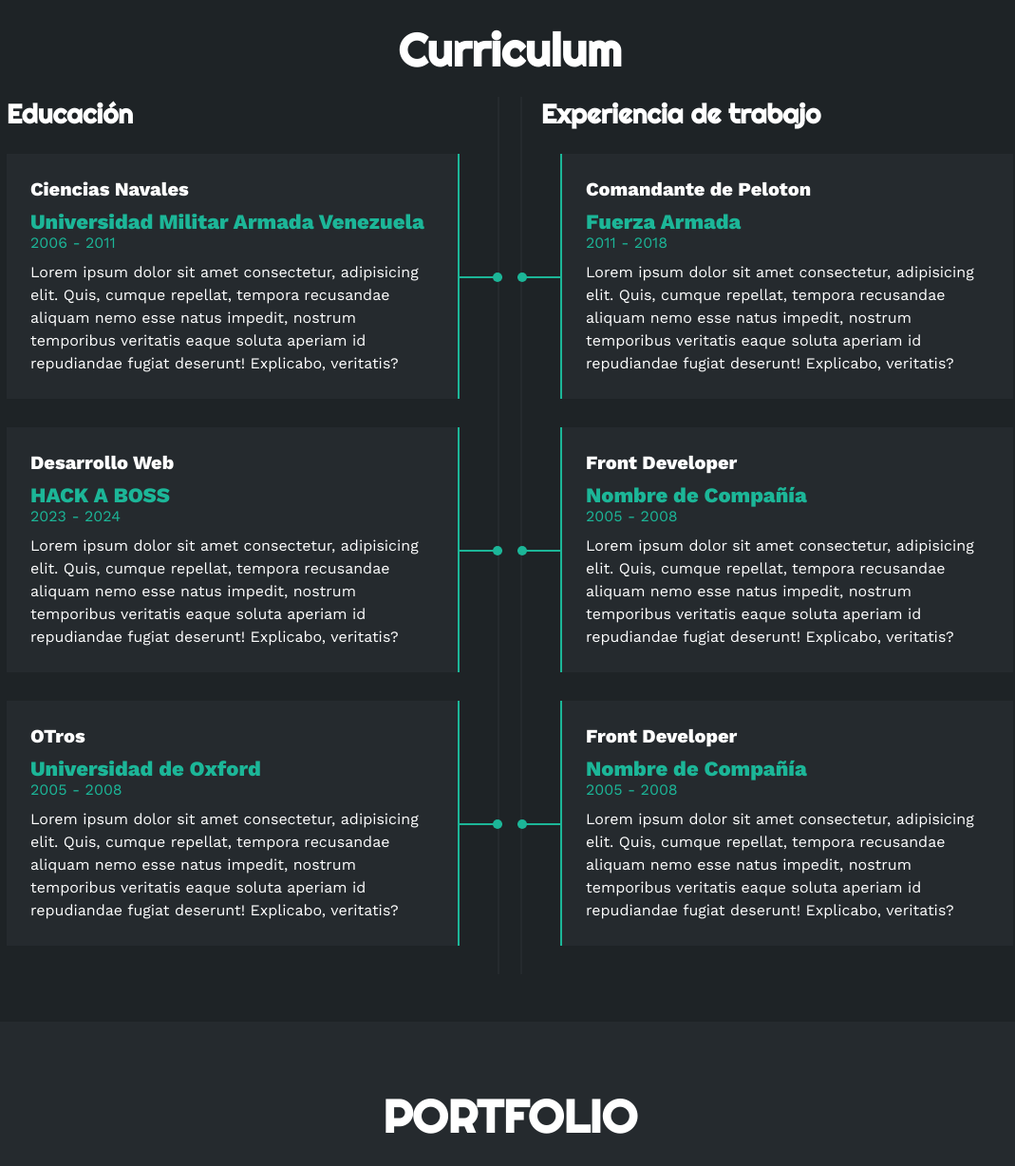
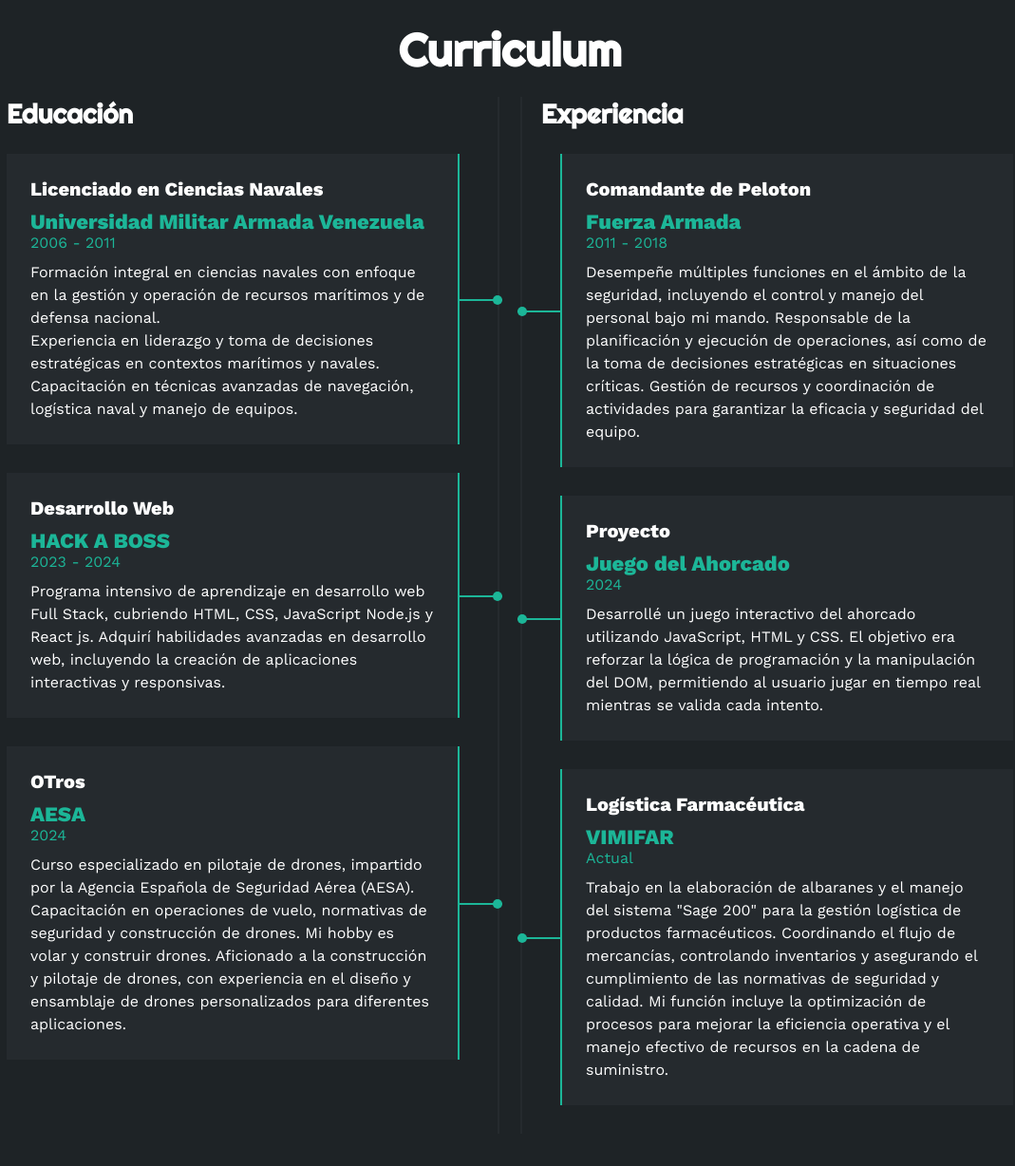
Before and after one commit to julio8781/portafolioJulio, a plain HTML site: page index.html in a window 1280 px wide. Shown: the part 2337-3565 px from the top of the page at 95% size, without its empty margins (103-1172 px from the left). Drawn offline with nearby package versions, Linux system fonts and the light colour scheme.

Commit message:
Add files via upload

```diff
--- /dev/null
+++ b/gracias.css
@@ -0,0 +1,47 @@
+body {
+    margin: 0;
+    padding: 0;
+    font-family: Arial, sans-serif;
+    background-color: #f0f0f0;
+    display: flex;
+    justify-content: center;
+    align-items: center;
+    height: 100vh;
+}
+
+.container {
+    text-align: center;
+    background-color: #ffffff;
+    padding: 40px;
+    border-radius: 10px;
+    box-shadow: 0 4px 8px rgba(160, 17, 17, 0.1);
+}
+
+h1 {
+    color: #000702;
+}
+
+p {
+    color: #666;
+    margin: 20px 0;
+}
+
+.gracias-image {
+    max-width: 30%;
+    height: auto;
+    margin: 20px 0;
+}
+
+a {
+    display: inline-block;
+    text-decoration: none;
+    color: #fff;
+    background-color: #007BFF;
+    padding: 10px 20px;
+    border-radius: 5px;
+    transition: background-color 0.3s ease;
+}
+
+a:hover {
+    background-color: #0056b3;
+}
--- a/index.html
+++ b/index.html
@@ -147,9 +147,10 @@
                 </div>
             </div>
             <button>
-                <a href="CV.pdf" download="CV.pdf">
-                Descargar CV <i class="fa-solid fa-download"></i>
+                <a href="CV.pdf" download="CV.pdf" class="btn-descargar">
+                    Descargar CV <i class="fa-solid fa-download"></i>
                 <span class="overlay"></span>
+                </a>
             </button>
         </div>
     </section>
@@ -259,10 +260,12 @@
                 <div class="col izquierda">
                     <h3>Educación</h3>
                     <div class="item izq">
-                        <h4>Ciencias Navales</h4>
+                        <h4>Licenciado en Ciencias Navales</h4>
                         <span class="casa">Universidad Militar Armada Venezuela</span>
                         <span class="fecha">2006 - 2011</span>
-                        <p>Lorem ipsum dolor sit amet consectetur, adipisicing elit. Quis, cumque repellat, tempora recusandae aliquam nemo esse natus impedit, nostrum temporibus veritatis eaque soluta aperiam id repudiandae fugiat deserunt! Explicabo, veritatis?</p>
+                        <p>Formación integral en ciencias navales con enfoque en la gestión y operación de recursos marítimos y de defensa nacional.
+                            <p> Experiencia en liderazgo y toma de decisiones estratégicas en contextos marítimos y navales.
+                                <p>      Capacitación en técnicas avanzadas de navegación, logística naval y manejo de equipos.</p>
                         <div class="conectori">
                             <div class="circuloi"></div>
                         </div>
@@ -271,16 +274,21 @@
                         <h4>Desarrollo Web</h4>
                         <span class="casa">HACK A BOSS</span>
                         <span class="fecha">2023 - 2024</span>
-                        <p>Lorem ipsum dolor sit amet consectetur, adipisicing elit. Quis, cumque repellat, tempora recusandae aliquam nemo esse natus impedit, nostrum temporibus veritatis eaque soluta aperiam id repudiandae fugiat deserunt! Explicabo, veritatis?</p>
+                        <p>Programa intensivo de aprendizaje en desarrollo web Full Stack, cubriendo HTML, CSS, JavaScript Node.js y React js. Adquirí habilidades avanzadas en desarrollo web, incluyendo la creación de aplicaciones interactivas y responsivas.</p>
                         <div class="conectori">
                             <div class="circuloi"></div>
                         </div>
                     </div>
                     <div class="item izq">
                         <h4>OTros</h4>
-                        <span class="casa">Universidad de Oxford</span>
-                        <span class="fecha">2005 - 2008</span>
-                        <p>Lorem ipsum dolor sit amet consectetur, adipisicing elit. Quis, cumque repellat, tempora recusandae aliquam nemo esse natus impedit, nostrum temporibus veritatis eaque soluta aperiam id repudiandae fugiat deserunt! Explicabo, veritatis?</p>
+                        <span class="casa">AESA</span>
+                        <span class="fecha">2024</span>
+                        <p>Curso especializado en pilotaje de drones, impartido por la Agencia Española de Seguridad Aérea (AESA). Capacitación en operaciones de vuelo, normativas de seguridad y construcción de drones.
+
+                            Mi hobby
+                            es volar y construir drones.
+
+                            Aficionado a la construcción y pilotaje de drones, con experiencia en el diseño y ensamblaje de drones personalizados para diferentes aplicaciones.</p>
                         <div class="conectori">
                             <div class="circuloi"></div>
                         </div>
@@ -288,30 +296,30 @@
                 </div>
 
                 <div class="col derecha">
-                    <h3>Experiencia de trabajo</h3>
+                    <h3>   Experiencia</h3>
                     <div class="item der">
                         <h4>Comandante de Peloton</h4>
                         <span class="casa">Fuerza Armada</span>
                         <span class="fecha">2011 - 2018</span>
-                        <p>Lorem ipsum dolor sit amet consectetur, adipisicing elit. Quis, cumque repellat, tempora recusandae aliquam nemo esse natus impedit, nostrum temporibus veritatis eaque soluta aperiam id repudiandae fugiat deserunt! Explicabo, veritatis?</p>
+                        <p>Desempeñe múltiples funciones en el ámbito de la seguridad, incluyendo el control y manejo del personal bajo mi mando. Responsable de la planificación y ejecución de operaciones, así como de la toma de decisiones estratégicas en situaciones críticas. Gestión de recursos y coordinación de actividades para garantizar la eficacia y seguridad del equipo.</p>
                         <div class="conectord">
                             <div class="circulod"></div>
                         </div>
                     </div>
                     <div class="item der">
-                        <h4>Front Developer</h4>
-                        <span class="casa">Nombre de Compañía</span>
-                        <span class="fecha">2005 - 2008</span>
-                        <p>Lorem ipsum dolor sit amet consectetur, adipisicing elit. Quis, cumque repellat, tempora recusandae aliquam nemo esse natus impedit, nostrum temporibus veritatis eaque soluta aperiam id repudiandae fugiat deserunt! Explicabo, veritatis?</p>
+                        <h4>Proyecto</h4>
+                        <span class="casa">Juego del Ahorcado</span>
+                        <span class="fecha">2024</span>
+                        <p>Desarrollé un juego interactivo del ahorcado utilizando JavaScript, HTML y CSS. El objetivo era reforzar la lógica de programación y la manipulación del DOM, permitiendo al usuario jugar en tiempo real mientras se valida cada intento.</p>
                         <div class="conectord">
                             <div class="circulod"></div>
                         </div>
                     </div>
                     <div class="item der">
-                        <h4>Front Developer</h4>
-                        <span class="casa">Nombre de Compañía</span>
-                        <span class="fecha">2005 - 2008</span>
-                        <p>Lorem ipsum dolor sit amet consectetur, adipisicing elit. Quis, cumque repellat, tempora recusandae aliquam nemo esse natus impedit, nostrum temporibus veritatis eaque soluta aperiam id repudiandae fugiat deserunt! Explicabo, veritatis?</p>
+                        <h4>Logística Farmacéutica</h4>
+                        <span class="casa">VIMIFAR</span>
+                        <span class="fecha">Actual</span>
+                        <p>Trabajo en la elaboración de albaranes y el manejo del sistema "Sage 200" para la gestión logística de productos farmacéuticos. Coordinando el flujo de mercancías, controlando inventarios y asegurando el cumplimiento de las normativas de seguridad y calidad. Mi función incluye la optimización de procesos para mejorar la eficiencia operativa y el manejo efectivo de recursos en la cadena de suministro.</p>
                         <div class="conectord">
                             <div class="circulod"></div>
                         </div>
@@ -327,17 +335,17 @@
             <h2>PORTFOLIO</h2>
             <div class="galeria">
                 <div class="proyecto">
-                    <img src="img/p1.jpg" alt="">
+                    <a href=""></a><img src="img/p1.jpg" alt="">
                     <div class="overlay">
-                        <h3>Diseño Creativo</h3>
-                        <p>Fotografía</p>
+
+                        <a href="https://proyecto-ahorcado-g7.vercel.app/" target="_blank"><h3>A Jugar...</h3></a>
                     </div>
                 </div>
                 <div class="proyecto">
                     <img src="img/p2.jpg" alt="">
                     <div class="overlay">
-                        <h3>Diseño Creativo</h3>
-                        <p>Fotografía</p>
+                        <a href="https://calcular-productividad-rqti.vercel.app/" target="_blank"><h3>Probar calculadora...</h3></a>
+
                     </div>
                 </div>
                 <div class="proyecto">
@@ -380,13 +388,30 @@
             <!-- Formulario -->
             <div class="col">
                 <form action="https://formsubmit.co/alvarezjuliodeveloper@gmail.com" method="POST">
-                    <input type="text" name="name" placeholder="Tú Nombre" required>
+                    <!-- Evitar recibir spam mediante un campo oculto -->
+                    <input type="hidden" name="_captcha" value="false">
+
+                    <!-- Redirigir a una página de agradecimiento o personalizar el mensaje de éxito -->
+                    <input type="hidden" name="_next" value="https://tuwebsite.com/gracias.html">
+
+                    <!-- Nombre del usuario -->
+                    <input type="text" name="name" placeholder="Tu Nombre" required>
+
+                    <!-- Número telefónico -->
                     <input type="text" name="phone" placeholder="Número telefónico">
+
+                    <!-- Email del usuario -->
                     <input type="email" name="email" placeholder="Dirección de correo" required>
+
+                    <!-- Asunto del mensaje -->
                     <input type="text" name="subject" placeholder="Tema">
+
+                    <!-- Mensaje del usuario -->
                     <textarea name="message" cols="30" rows="10" placeholder="Mensaje" required></textarea>
+
+                    <!-- Botón de envío -->
                     <button type="submit">
-                        Enviar Mensaje<i class="fa-solid fa-paper-plane"></i>
+                        Enviar Mensaje <i class="fa-solid fa-paper-plane"></i>
                         <span class="overlay"></span>
                     </button>
                 </form>
```
Also changed, not shown: gracias.html (added, +21 -0 lines), img/gracias.png (added), img/p1.jpg, img/p2.jpg, img/p3.jpg, img/p4.jpg, img/p5.jpg, img/p6.jpg.
